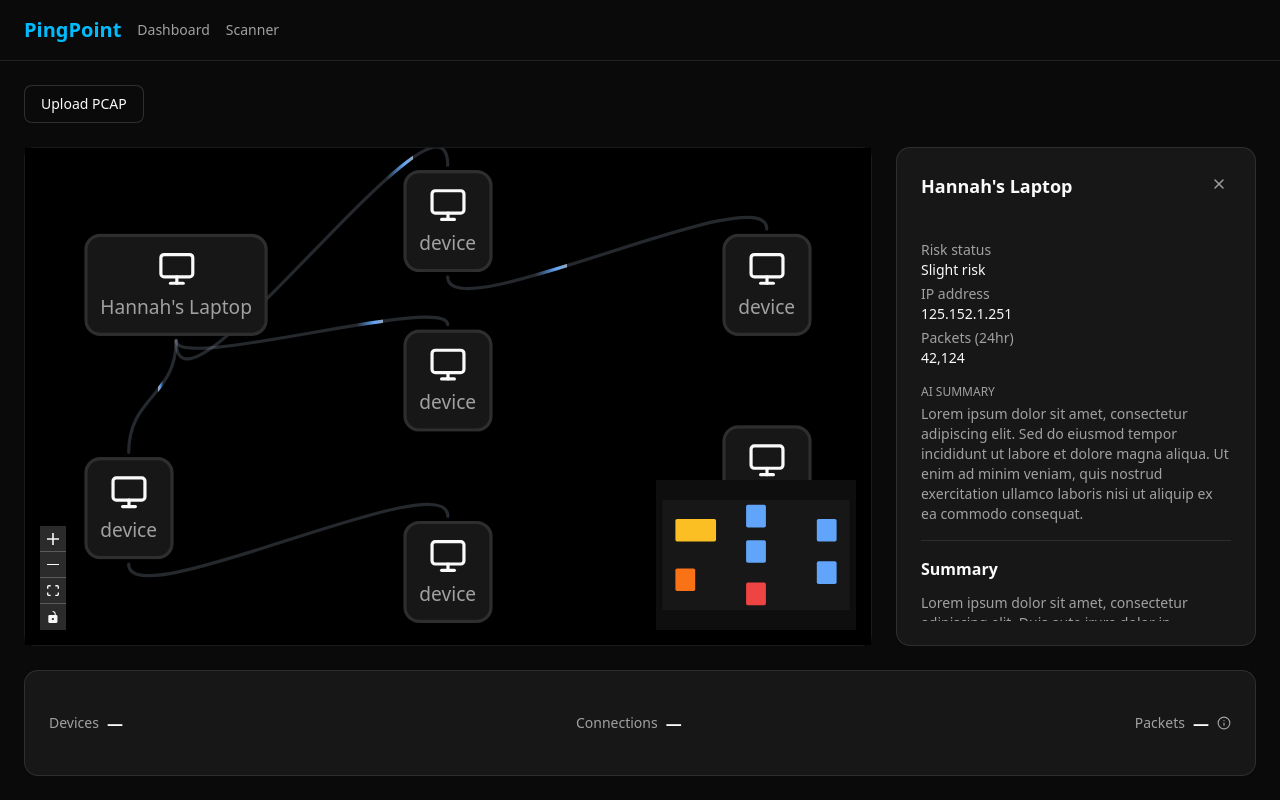
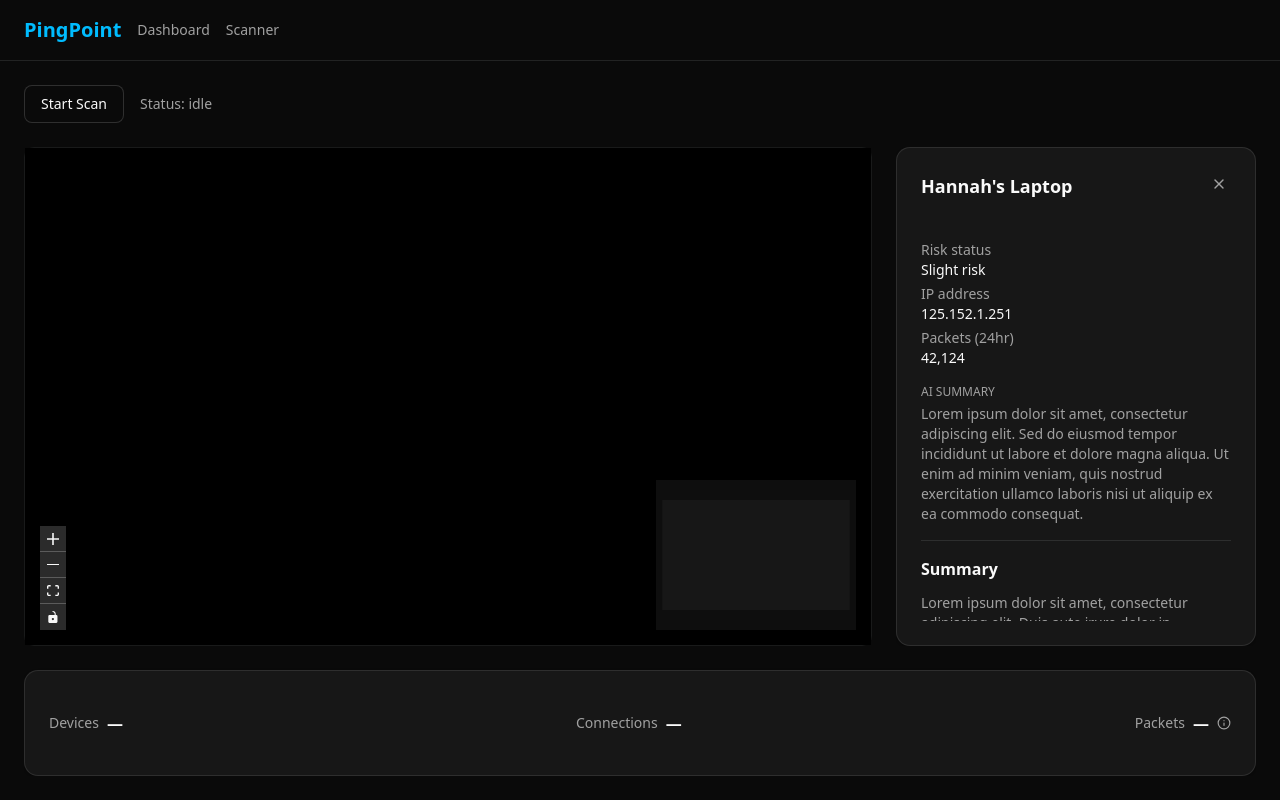
Before and after one commit to zack-white/jumbohack2026, a Next.js app in the folder frontend/: page /dashboard in a window 1280 px wide. Built offline with nearby package versions, Linux system fonts and the light colour scheme.

Commit message:
removed pcap parsing from PingPointDashbaord and replaced with real data

```diff
--- a/frontend/components/dashboard/NetworkGraph.tsx
+++ b/frontend/components/dashboard/NetworkGraph.tsx
@@ -66,29 +66,9 @@ function DeviceNode({ data, selected }: { data: NetworkNodeData; selected?: bool
 const nodeTypes = { device: DeviceNode };
 const edgeTypes = { animatedBeam: AnimatedBeamEdge };
 
-const defaultNodes: Node<NetworkNodeData>[] = [
-  { id: "1", type: "device", position: { x: 100, y: 80 }, data: { label: "Hannah's Laptop", risk: "slight" } },
-  { id: "2", type: "device", position: { x: 300, y: 40 }, data: { label: "device", risk: "none" } },
-  { id: "3", type: "device", position: { x: 300, y: 140 }, data: { label: "device", risk: "none" } },
-  { id: "4", type: "device", position: { x: 500, y: 80 }, data: { label: "device", risk: "none" } },
-  { id: "5", type: "device", position: { x: 100, y: 220 }, data: { label: "device", risk: "medium" } },
-  { id: "6", type: "device", position: { x: 300, y: 260 }, data: { label: "device", risk: "high" } },
-  { id: "7", type: "device", position: { x: 500, y: 200 }, data: { label: "device", risk: "none" } },
-];
-
-const defaultEdges: Edge[] = [
-  { id: "e1-2", source: "1", target: "2" },
-  { id: "e1-3", source: "1", target: "3" },
-  { id: "e2-4", source: "2", target: "4" },
-  { id: "e1-5", source: "1", target: "5" },
-  { id: "e5-6", source: "5", target: "6" },
-];
-
-export { defaultNodes, defaultEdges };
-
 export default function NetworkGraph({
-  nodes = defaultNodes,
-  edges = defaultEdges,
+  nodes,
+  edges,
   onNodesChange,
   onEdgesChange,
   onConnect,
--- a/frontend/components/dashboard/PingPointDashboard.tsx
+++ b/frontend/components/dashboard/PingPointDashboard.tsx
@@ -1,20 +1,17 @@
 "use client";
 
-import { useCallback, useRef, useState } from "react";
+import { useEffect, useRef, useState } from "react";
 import { useNodesState, useEdgesState } from "@xyflow/react";
 import type { Node, Edge } from "@xyflow/react";
 import NetworkGraph, {
-  defaultNodes,
-  defaultEdges,
   type NetworkNodeData,
 } from "./NetworkGraph";
 import DevicePanel from "./DevicePanel";
 import MetricsBar, { type PcapMetrics } from "./MetricsBar";
-import { parsePcapStream } from "@/lib/pcapParser";
+import { useScan } from "@/hooks/useScan";
 
 const NODE_SPACING = 180;
 const COLS = 6;
-const EDGE_ANIMATION_DELAY_MS = 40;
 
 function makeNode(ip: string, index: number): Node<NetworkNodeData> {
   const row = Math.floor(index / COLS);
@@ -34,132 +31,58 @@ function makeNode(ip: string, index: number): Node<NetworkNodeData> {
 }
 
 export function PingPointDashboard() {
-  const [nodes, setNodes, onNodesChange] = useNodesState<Node<NetworkNodeData>>(
-    defaultNodes
-  );
-  const [edges, setEdges, onEdgesChange] = useEdgesState(defaultEdges);
+  const [nodes, setNodes, onNodesChange] = useNodesState<Node<NetworkNodeData>>([]);
+  const [edges, setEdges, onEdgesChange] = useEdgesState<Edge>([]);
   const [metrics, setMetrics] = useState<PcapMetrics | null>(null);
-  const [isStreaming, setIsStreaming] = useState(false);
-  const fileInputRef = useRef<HTMLInputElement>(null);
-  const abortRef = useRef<AbortController | null>(null);
+  const { packets, devices, status, start } = useScan();
 
-  const handlePcapUpload = useCallback(
-    async (e: React.ChangeEvent<HTMLInputElement>) => {
-      const file = e.target.files?.[0];
-      if (!file) return;
-      e.target.value = "";
+  const seenIps = useRef<Map<string, number>>(new Map());
+  const seenConnections = useRef<Set<string>>(new Set());
 
-      abortRef.current?.abort();
-      abortRef.current = new AbortController();
-      const signal = abortRef.current.signal;
 
-      setIsStreaming(true);
-      setNodes([]);
-      setEdges([]);
-      setMetrics(null);
+  // Populate graph nodes and edges when new packets and devices are detected
+  useEffect(() => {
+    // Add nodes for each device we know about
+    for (const ip of Object.keys(devices)) {
+      if (!seenIps.current.has(ip)) {
+        const index = seenIps.current.size;
+        seenIps.current.set(ip, index);
+        setNodes(prev => [...prev, makeNode(ip, index)]);
+      }
+    }
 
-      const seenIps = new Map<string, number>();
-      let packetCount = 0;
-      const seenConnections = new Set<string>();
-      let nodeIndex = 0;
+    // Add edges for each packet connection
+    for (const pkt of packets) {
+      const { src_ip, dst_ip } = pkt;
+      if (!src_ip || !dst_ip) continue;
+      const key = src_ip < dst_ip ? `${src_ip}|${dst_ip}` : `${dst_ip}|${src_ip}`;
+      if (!seenConnections.current.has(key)) {
+        seenConnections.current.add(key);
+        setEdges(prev => [...prev, { id: key, source: src_ip, target: dst_ip }]);
+      }
+    }
 
-      const flushConnection = (srcIp: string, dstIp: string) => {
-        const key =
-          srcIp < dstIp ? `${srcIp}|${dstIp}` : `${dstIp}|${srcIp}`;
-        if (seenConnections.has(key)) return;
-        seenConnections.add(key);
+    // Update metrics
+    setMetrics({
+      deviceCount: seenIps.current.size,
+      connectionCount: seenConnections.current.size,
+      packetCount: packets.length,
+    });
+  }, [packets, devices]);
 
-        setNodes((prev) => {
-          const next = [...prev];
-          let changed = false;
-          for (const ip of [srcIp, dstIp]) {
-            if (!seenIps.has(ip)) {
-              seenIps.set(ip, nodeIndex);
-              nodeIndex++;
-              next.push(makeNode(ip, seenIps.get(ip)!));
-              changed = true;
-            }
-          }
-          return changed ? next : prev;
-        });
-
-        setEdges((prev) => [
-          ...prev,
-          {
-            id: `e-${key}`,
-            source: srcIp,
-            target: dstIp,
-          } as Edge,
-        ]);
-      };
-
-      const connectionQueue: { srcIp: string; dstIp: string }[] = [];
-      let flushScheduled = false;
-
-      const scheduleFlush = () => {
-        if (flushScheduled || connectionQueue.length === 0) return;
-        flushScheduled = true;
-        const processNext = () => {
-          if (signal.aborted) return;
-          const c = connectionQueue.shift();
-          if (c) {
-            flushConnection(c.srcIp, c.dstIp);
-            setTimeout(processNext, EDGE_ANIMATION_DELAY_MS);
-          } else {
-            flushScheduled = false;
-          }
-        };
-        setTimeout(processNext, EDGE_ANIMATION_DELAY_MS);
-      };
-
-      try {
-        const stream = file.stream();
-        for await (const { srcIp, dstIp } of parsePcapStream(stream)) {
-          if (signal.aborted) break;
-          packetCount++;
-          connectionQueue.push({ srcIp, dstIp });
-          scheduleFlush();
-        }
-        while (connectionQueue.length > 0 && !signal.aborted) {
-          await new Promise((r) => setTimeout(r, EDGE_ANIMATION_DELAY_MS));
-        }
-        if (!signal.aborted) {
-          setMetrics({
-            deviceCount: seenIps.size,
-            connectionCount: seenConnections.size,
-            packetCount,
-          });
-        }
-      } catch (err) {
-        if ((err as Error).name !== "AbortError") {
-          console.error(err);
-        }
-      } finally {
-        if (!signal.aborted) setIsStreaming(false);
-      }
-    },
-    [setNodes, setEdges]
-  );
 
   return (
     <div className="flex min-h-0 flex-1 flex-col gap-6 overflow-hidden">
       <div className="flex items-center gap-4">
-        <input
-          ref={fileInputRef}
-          type="file"
-          accept=".pcap,.cap,application/vnd.tcpdump.pcap"
-          onChange={handlePcapUpload}
-          className="hidden"
-          aria-label="Upload PCAP"
-        />
         <button
           type="button"
-          onClick={() => fileInputRef.current?.click()}
-          disabled={isStreaming}
+          onClick={() => start()}
+          disabled={status === "scanning"}
           className="rounded-md border border-input bg-background px-4 py-2 text-sm font-medium hover:bg-accent disabled:opacity-50"
         >
-          {isStreaming ? "Streaming..." : "Upload PCAP"}
+          {status === "scanning" ? "Scanning..." : "Start Scan"}
         </button>
+        <span className="text-sm text-muted-foreground">Status: {status}</span>
       </div>
 
       <div className="grid min-h-0 flex-1 grid-cols-1 gap-6 lg:grid-cols-[1fr_360px]">
--- a/frontend/hooks/useScan.ts
+++ b/frontend/hooks/useScan.ts
@@ -1,8 +1,26 @@
 import { useEffect, useState, useRef } from "react";
 
+export interface Packet {
+    timestamp: number;
+    protocol: string;
+    src_ip: string | null;
+    dst_ip: string | null;
+    src_port: number | null;
+    dst_port: number | null;
+    size: number;
+    dns_query: string | null;
+    flags: string | null;
+}
+
+export interface Device {
+    mac: string;
+    vendor: string;
+    hostname: string | null;
+}
+
 export function useScan() {
-    const [packets, setPackets] = useState<any[]>([]);
-    const [devices, setDevices] = useState<Record<string, any>>({});
+    const [packets, setPackets] = useState<Packet[]>([]);
+    const [devices, setDevices] = useState<Record<string, Device>>({});
     const [status, setStatus]   = useState<"idle" | "scanning" | "done" | "error">("idle");
 
     // Ref for EventSource to eventually close the connection
@@ -18,7 +36,7 @@ export function useScan() {
             const message = JSON.parse(event.data);
 
             if (message.type === "batch") {
-                setPackets((prevPackets) => [...prevPackets, ...message.packets]);
+                setPackets((prevPackets) => [...prevPackets, ...(message.packets ?? [])]);
                 setDevices(message.devices);
             } else if (message.type === "done") {
                 setDevices(message.devices);
```
